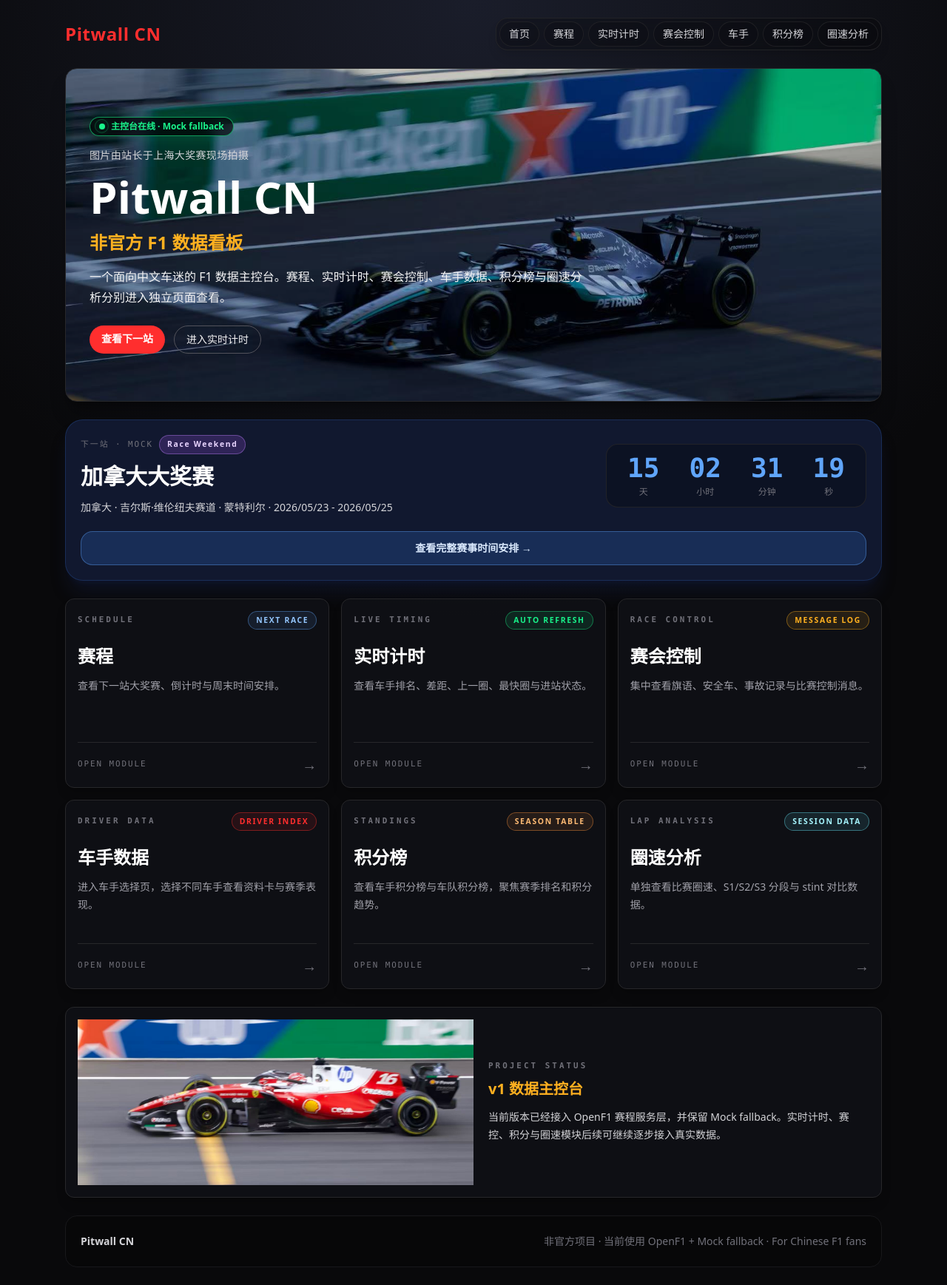
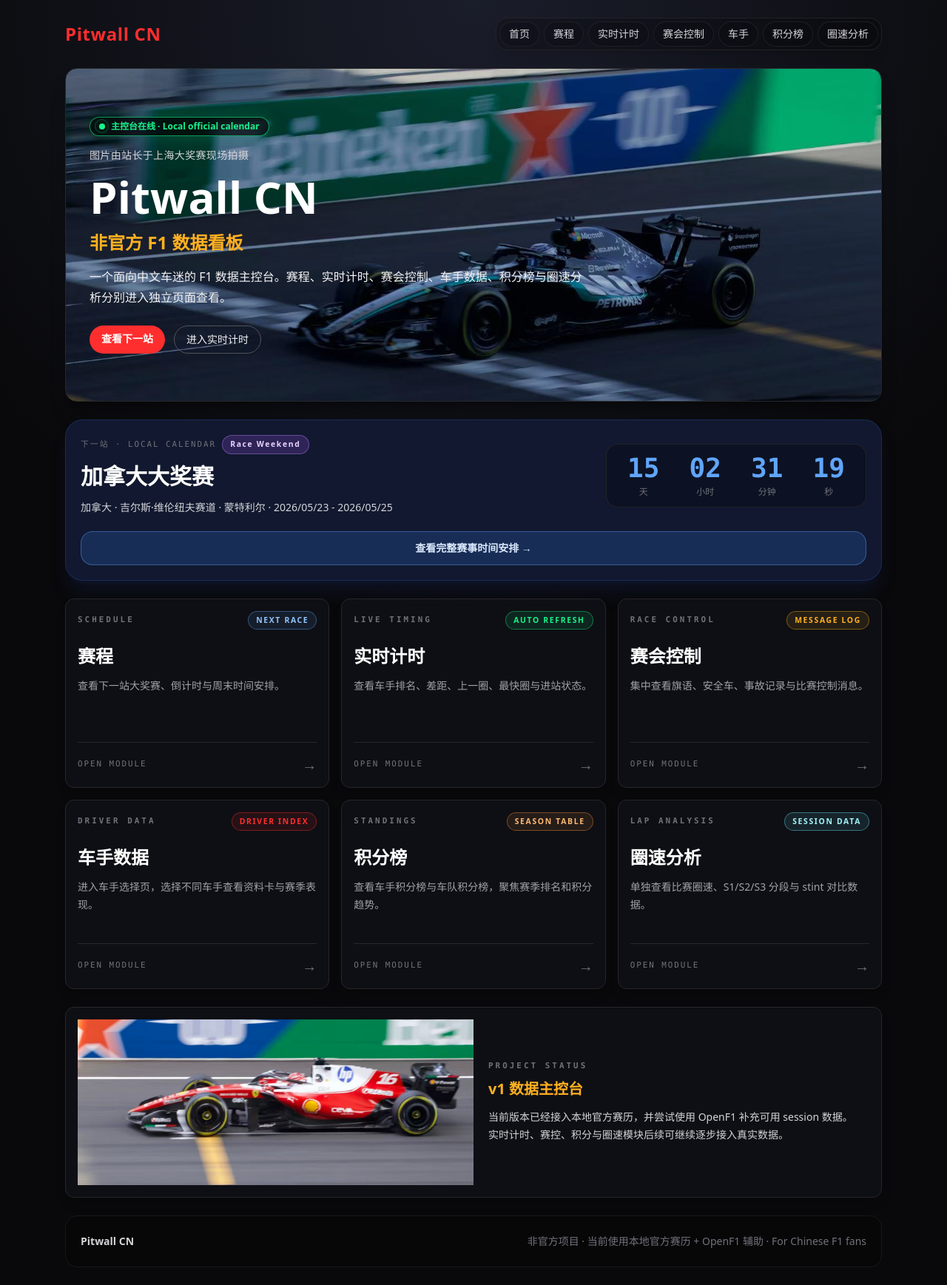
Before and after one commit to s8k8ps26k6-ui/pitwallcn, a Next.js app: page / in a window 1280 px wide. Shown: the whole page at 74% size. Built offline with nearby package versions, Linux system fonts and the light colour scheme; no server answers.

Commit message:
fix: align homepage source labels with local calendar service

```diff
--- a/src/app/page.tsx
+++ b/src/app/page.tsx
@@ -63,8 +63,18 @@
   return `${formatter.format(new Date(startIso))} - ${formatter.format(new Date(endIso))}`;
 }
 
+function getScheduleSourceLabel(source: "local" | "local+openf1") {
+  return source === "local+openf1" ? "Local calendar + OpenF1 sessions" : "Local official calendar";
+}
+
+function getScheduleShortLabel(source: "local" | "local+openf1") {
+  return source === "local+openf1" ? "Local + OpenF1" : "Local Calendar";
+}
+
 export default async function Home() {
   const { nextRace, source } = await getScheduleCalendar();
+  const sourceLabel = getScheduleSourceLabel(source);
+  const sourceShortLabel = getScheduleShortLabel(source);
 
   return (
     <main className="space-y-6">
@@ -77,7 +87,7 @@
         <div className="relative max-w-3xl space-y-4">
           <div className="inline-flex items-center gap-2 rounded-full border border-pitGreen/60 bg-black/65 px-3 py-1 text-xs font-semibold text-pitGreen shadow-[0_0_24px_rgba(25,243,139,0.18)] backdrop-blur">
             <span className="live-dot" aria-hidden="true" />
-            主控台在线 · {source === "openf1" ? "OpenF1 data feed" : "Mock fallback"}
+            主控台在线 · {sourceLabel}
           </div>
           <p className="text-sm tracking-wide text-zinc-300">图片由站长于上海大奖赛现场拍摄</p>
           <h1 className="text-4xl font-bold text-white sm:text-6xl">Pitwall CN</h1>
@@ -100,7 +110,7 @@
         <div className="flex flex-col gap-5 lg:flex-row lg:items-center lg:justify-between">
           <div>
             <div className="mb-3 flex flex-wrap items-center gap-2">
-              <span className="race-code text-zinc-400">下一站 · {source === "openf1" ? "OpenF1" : "Mock"}</span>
+              <span className="race-code text-zinc-400">下一站 · {sourceShortLabel}</span>
               <span className="rounded-full border border-purple-400/40 bg-purple-500/20 px-2.5 py-1 text-[0.65rem] font-bold tracking-[0.16em] text-purple-200">Race Weekend</span>
             </div>
             <h2 className="text-3xl font-bold text-white">{nextRace.raceName}</h2>
@@ -151,7 +161,7 @@
             <p className="eyebrow">Project Status</p>
             <h2 className="mt-2 text-xl font-semibold text-neonAmber">v1 数据主控台</h2>
             <p className="mt-3 text-sm leading-6 text-zinc-300">
-              当前版本已经接入 OpenF1 赛程服务层，并保留 Mock fallback。实时计时、赛控、积分与圈速模块后续可继续逐步接入真实数据。
+              当前版本已经接入本地官方赛历，并尝试使用 OpenF1 补充可用 session 数据。实时计时、赛控、积分与圈速模块后续可继续逐步接入真实数据。
             </p>
           </div>
         </div>
@@ -160,7 +170,7 @@
       <footer className="motion-fade-up rounded-2xl border border-zinc-900 bg-black/20 px-5 py-6 text-sm text-zinc-500">
         <div className="flex flex-col gap-2 sm:flex-row sm:items-center sm:justify-between">
           <p className="font-semibold text-zinc-300">Pitwall CN</p>
-          <p>非官方项目 · 当前使用 OpenF1 + Mock fallback · For Chinese F1 fans</p>
+          <p>非官方项目 · 当前使用本地官方赛历 + OpenF1 辅助 · For Chinese F1 fans</p>
         </div>
       </footer>
     </main>
```
